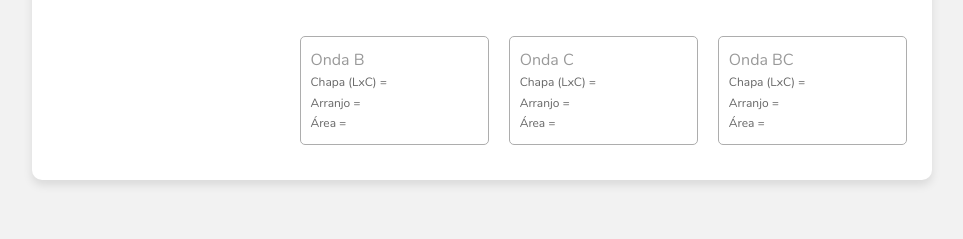
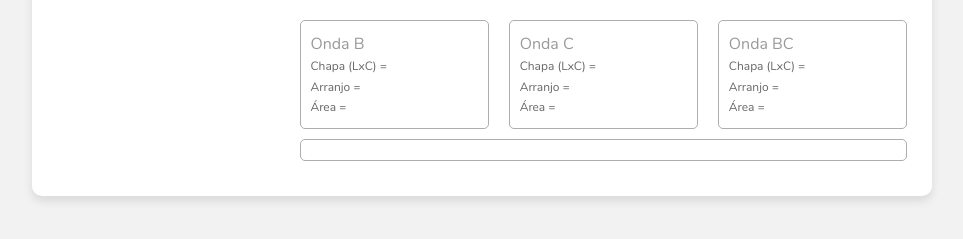
Before and after one commit to AlexandreAD/helpbox, a plain HTML site: page index.html in a window 1280 px wide. Shown: the part 495-734 px from the top of the page, without its empty margins (158-1121 px from the left). Drawn offline with Linux system fonts and the light colour scheme.

Commit message:
Update index.html

```diff
--- a/index.html
+++ b/index.html
@@ -75,7 +75,7 @@
 
                     </div>
 
-                    <div>
+                    <div class="wrap-resultado">
                         <p class="fs-10" style="color: red;"><span id="refile"></span></p>
                     </div>
 
```
